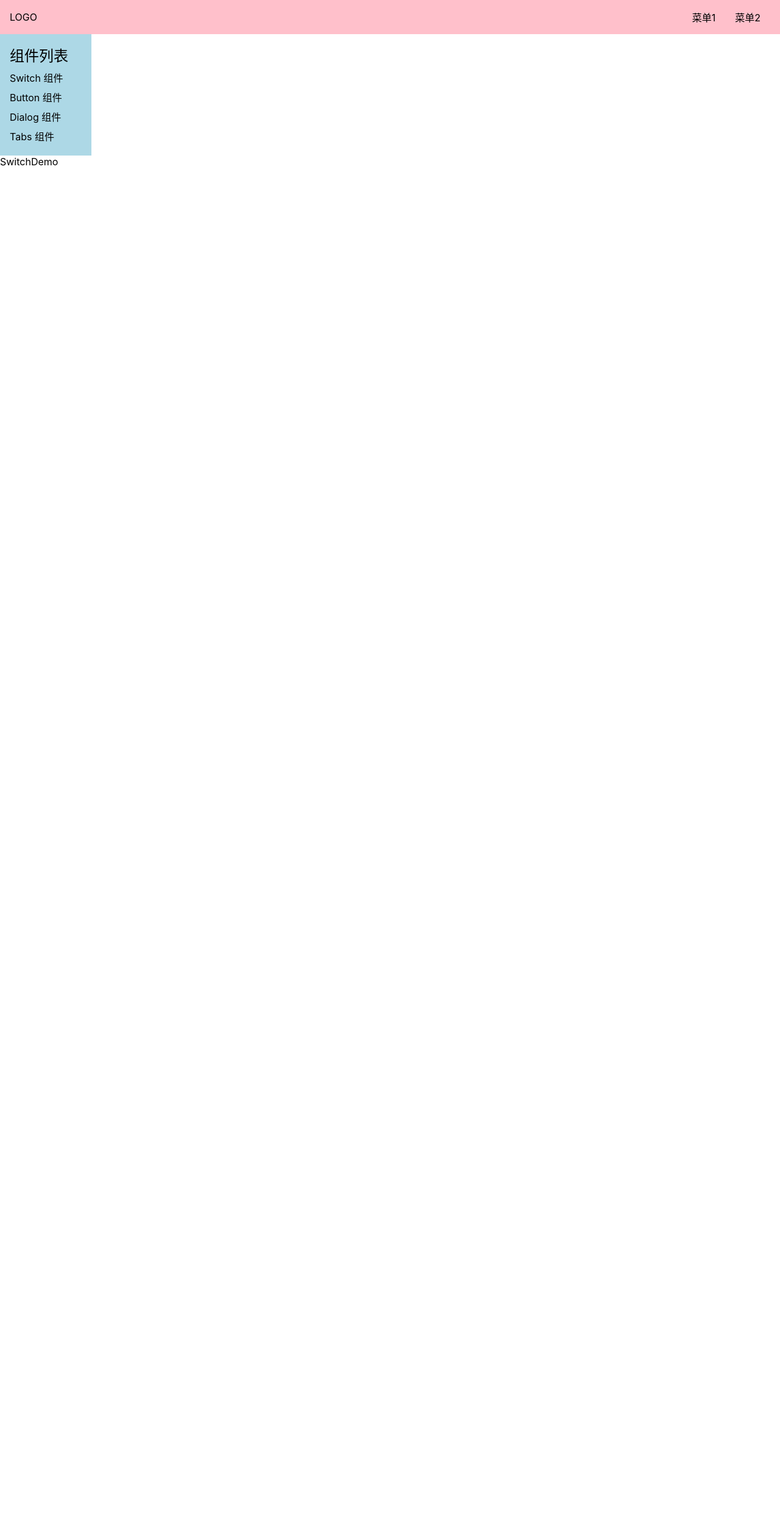
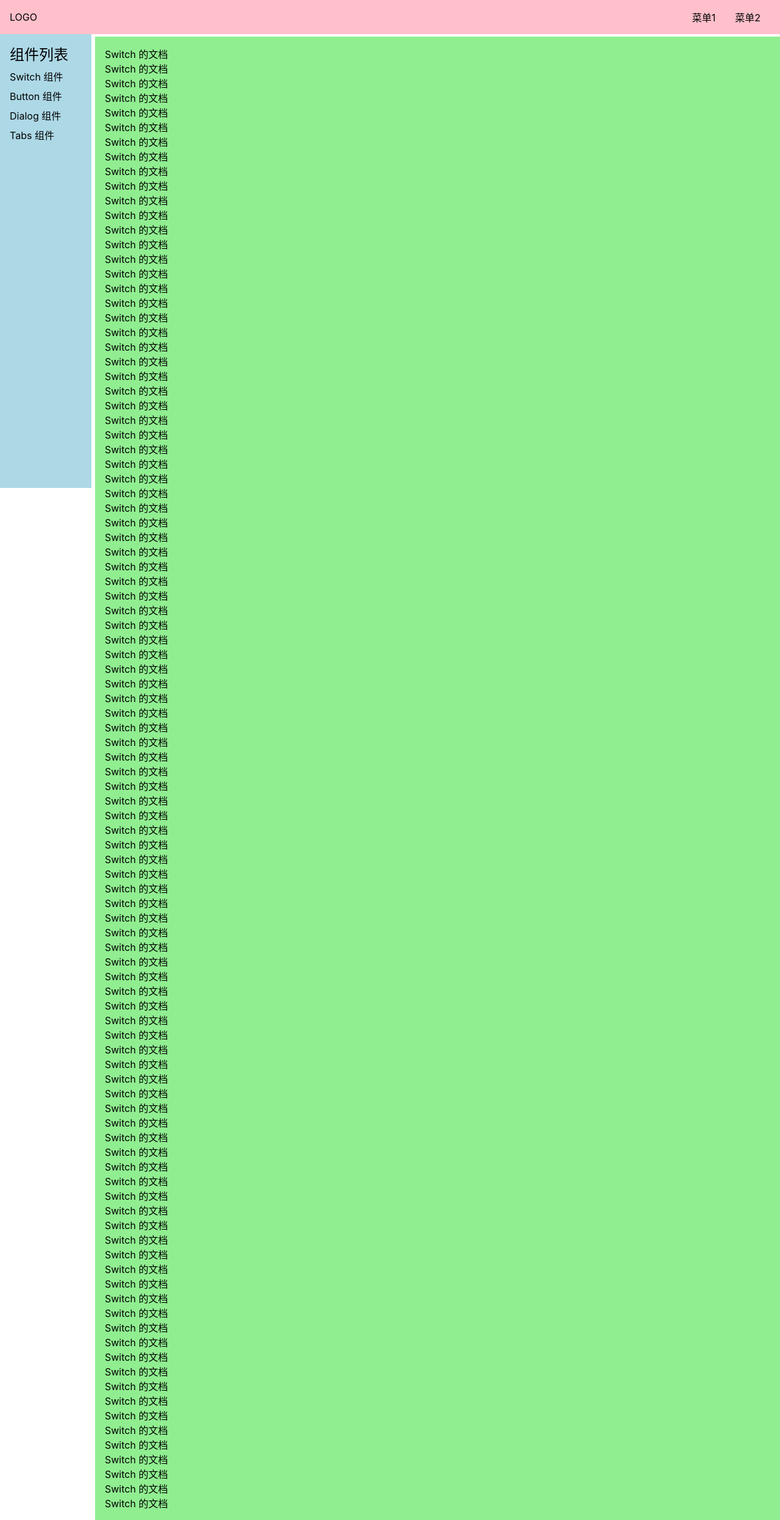
Before and after one commit to 1099571219/ZCore-UI, a Vue app: page /#/Doc/switch in a window 1280 px wide. Shown: the whole page at 61% size. Before the commit the page ends 800 px from the top, so only its background shows below. Built offline with nearby package versions, Linux system fonts and the light colour scheme.

Commit message:
整体布局 CSS

```diff
--- a/src/components/SwitchDemo.vue
+++ b/src/components/SwitchDemo.vue
@@ -1,5 +1,104 @@
 <template>
     <div>
-        SwitchDemo
+        <p>Switch 的文档</p>
+    <p>Switch 的文档</p>
+    <p>Switch 的文档</p>
+    <p>Switch 的文档</p>
+    <p>Switch 的文档</p>
+    <p>Switch 的文档</p>
+    <p>Switch 的文档</p>
+    <p>Switch 的文档</p>
+    <p>Switch 的文档</p>
+    <p>Switch 的文档</p>
+    <p>Switch 的文档</p>
+    <p>Switch 的文档</p>
+    <p>Switch 的文档</p>
+    <p>Switch 的文档</p>
+    <p>Switch 的文档</p>
+    <p>Switch 的文档</p>
+    <p>Switch 的文档</p>
+    <p>Switch 的文档</p>
+    <p>Switch 的文档</p>
+    <p>Switch 的文档</p>
+    <p>Switch 的文档</p>
+    <p>Switch 的文档</p>
+    <p>Switch 的文档</p>
+    <p>Switch 的文档</p>
+    <p>Switch 的文档</p>
+    <p>Switch 的文档</p>
+    <p>Switch 的文档</p>
+    <p>Switch 的文档</p>
+    <p>Switch 的文档</p>
+    <p>Switch 的文档</p>
+    <p>Switch 的文档</p>
+    <p>Switch 的文档</p>
+    <p>Switch 的文档</p>
+    <p>Switch 的文档</p>
+    <p>Switch 的文档</p>
+    <p>Switch 的文档</p>
+    <p>Switch 的文档</p>
+    <p>Switch 的文档</p>
+    <p>Switch 的文档</p>
+    <p>Switch 的文档</p>
+    <p>Switch 的文档</p>
+    <p>Switch 的文档</p>
+    <p>Switch 的文档</p>
+    <p>Switch 的文档</p>
+    <p>Switch 的文档</p>
+    <p>Switch 的文档</p>
+    <p>Switch 的文档</p>
+    <p>Switch 的文档</p>
+    <p>Switch 的文档</p>
+    <p>Switch 的文档</p>
+    <p>Switch 的文档</p>
+    <p>Switch 的文档</p>
+    <p>Switch 的文档</p>
+    <p>Switch 的文档</p>
+    <p>Switch 的文档</p>
+    <p>Switch 的文档</p>
+    <p>Switch 的文档</p>
+    <p>Switch 的文档</p>
+    <p>Switch 的文档</p>
+    <p>Switch 的文档</p>
+    <p>Switch 的文档</p>
+    <p>Switch 的文档</p>
+    <p>Switch 的文档</p>
+    <p>Switch 的文档</p>
+    <p>Switch 的文档</p>
+    <p>Switch 的文档</p>
+    <p>Switch 的文档</p>
+    <p>Switch 的文档</p>
+    <p>Switch 的文档</p>
+    <p>Switch 的文档</p>
+    <p>Switch 的文档</p>
+    <p>Switch 的文档</p>
+    <p>Switch 的文档</p>
+    <p>Switch 的文档</p>
+    <p>Switch 的文档</p>
+    <p>Switch 的文档</p>
+    <p>Switch 的文档</p>
+    <p>Switch 的文档</p>
+    <p>Switch 的文档</p>
+    <p>Switch 的文档</p>
+    <p>Switch 的文档</p>
+    <p>Switch 的文档</p>
+    <p>Switch 的文档</p>
+    <p>Switch 的文档</p>
+    <p>Switch 的文档</p>
+    <p>Switch 的文档</p>
+    <p>Switch 的文档</p>
+    <p>Switch 的文档</p>
+    <p>Switch 的文档</p>
+    <p>Switch 的文档</p>
+    <p>Switch 的文档</p>
+    <p>Switch 的文档</p>
+    <p>Switch 的文档</p>
+    <p>Switch 的文档</p>
+    <p>Switch 的文档</p>
+    <p>Switch 的文档</p>
+    <p>Switch 的文档</p>
+    <p>Switch 的文档</p>
+    <p>Switch 的文档</p>
+    <p>Switch 的文档</p>
     </div>
 </template>
--- a/src/components/Topnav.vue
+++ b/src/components/Topnav.vue
@@ -25,7 +25,10 @@
   background: pink;
   display: flex;
   padding: 16px;
-  position: relative;
+  position: fixed;
+  top: 0;
+  left: 0;
+  width: 100%;
   z-index: 10;
   justify-content: center;
   align-items: center;
--- a/src/views/Doc.vue
+++ b/src/views/Doc.vue
@@ -1,6 +1,6 @@
 <template>
-  <div>
-    <Topnav />
+  <div class="layout">
+    <Topnav class="nav" />
     <div class="content">
       <aside v-if="menuVisible">
         <h2>组件列表</h2>
@@ -37,10 +37,42 @@
 };
 </script>
 <style lang="scss" scoped>
+.layout{
+    display: flex;
+  flex-direction: column;
+  height: 100vh;
+  > .nav {
+    flex-shrink: 0;
+  }
+  > .content {
+    flex-grow: 1;
+    padding-top: 60px;
+    padding-left: 156px;
+    @media (max-width: 500px) {
+      padding-left: 0;
+    }
+  }
+}
+.content {
+  display: flex;
+  > aside {
+    flex-shrink: 0;
+  }
+  > main {
+    flex-grow: 1;
+    padding: 16px;
+    background: lightgreen;
+  }
+}
 aside {
   background: lightblue;
   width: 150px;
   padding: 16px;
+  position: fixed;
+  top: 0;
+  left: 0;
+  padding-top: 70px;
+  height: 100%;
   > h2 {
     margin-bottom: 4px;
   }
@@ -49,11 +81,8 @@
       padding: 4px 0;
     }
   }
-  @media (max-width:500px) {
-  position: fixed;
-  top: 0;
-  left: 0;
-  padding-top: 70px;
+  main{
+      overflow: auto;
   }
 }
 </style>
```
